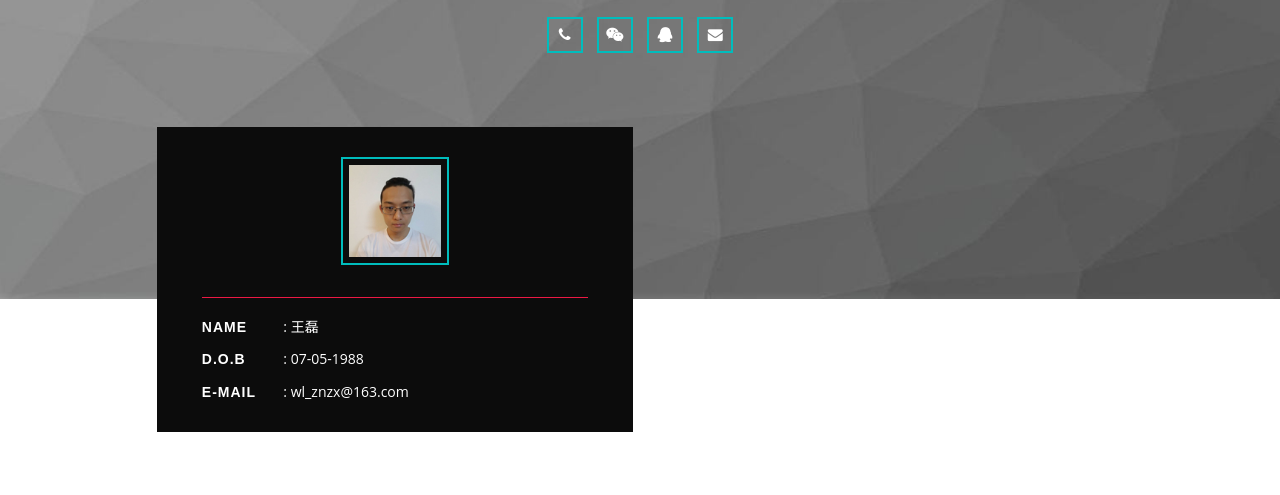
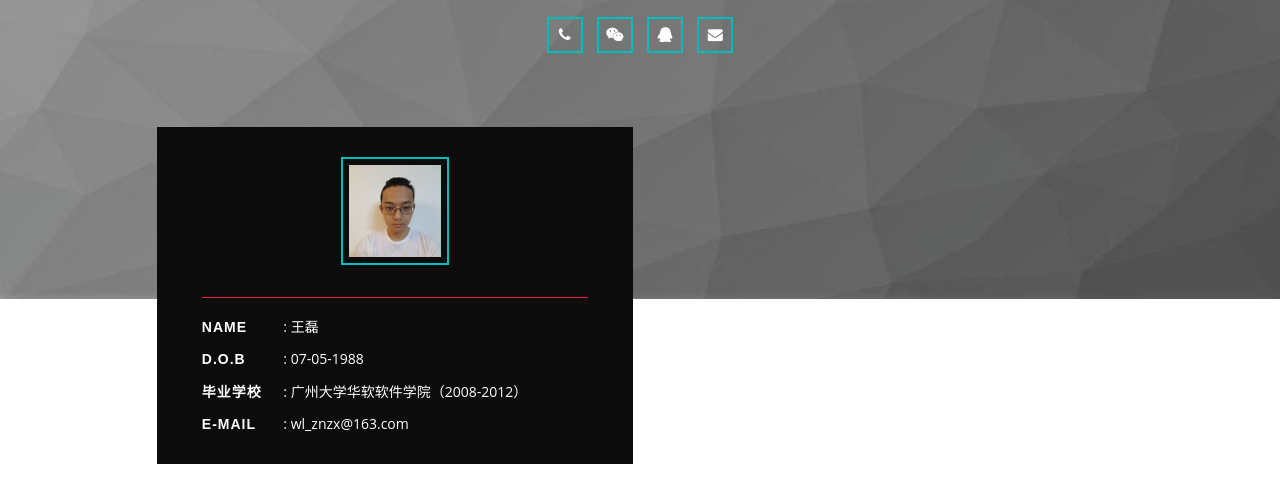
Before and after one commit to wlznzx/wlznzx.github.io, a plain HTML site: page index.html in a window 1280 px wide. Shown: the part 305-800 px from the top of the page. Drawn offline with Linux system fonts and the light colour scheme.

Commit message:
add scholl.

```diff
--- a/index.html
+++ b/index.html
@@ -89,6 +89,12 @@ License URL: http://creativecommons.org/licenses/by/3.0/
 							<ul class="address-text">
 								<li><b>D.O.B</b></li>
 								<li>: 07-05-1988</li>
+							</ul>
+						</li>
+						<li>
+							<ul class="address-text">
+								<li><b>毕业学校</b></li>
+								<li>: 广州大学华软软件学院（2008-2012）</li>
 							</ul>
 						</li>
 <!-- 						<li>
```
